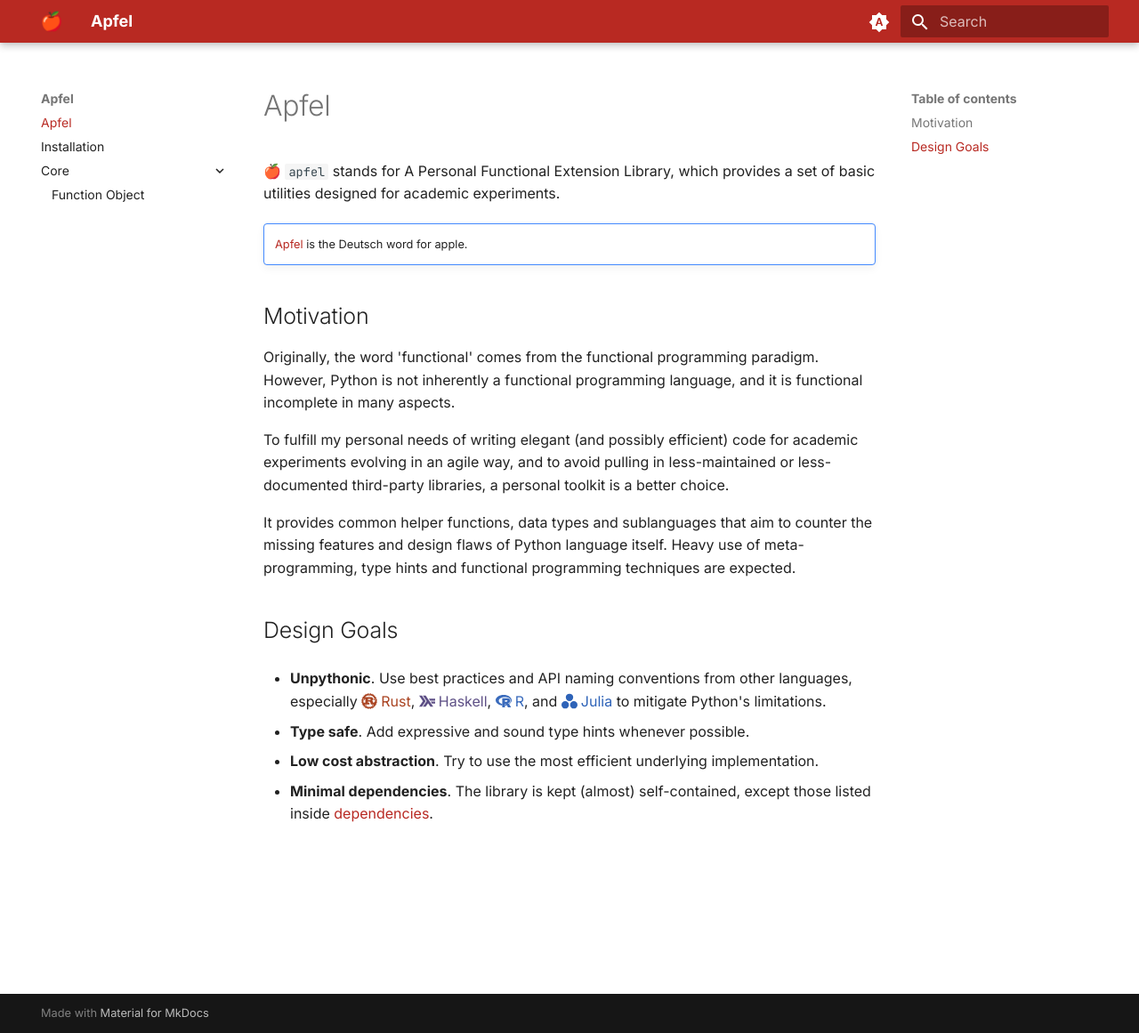
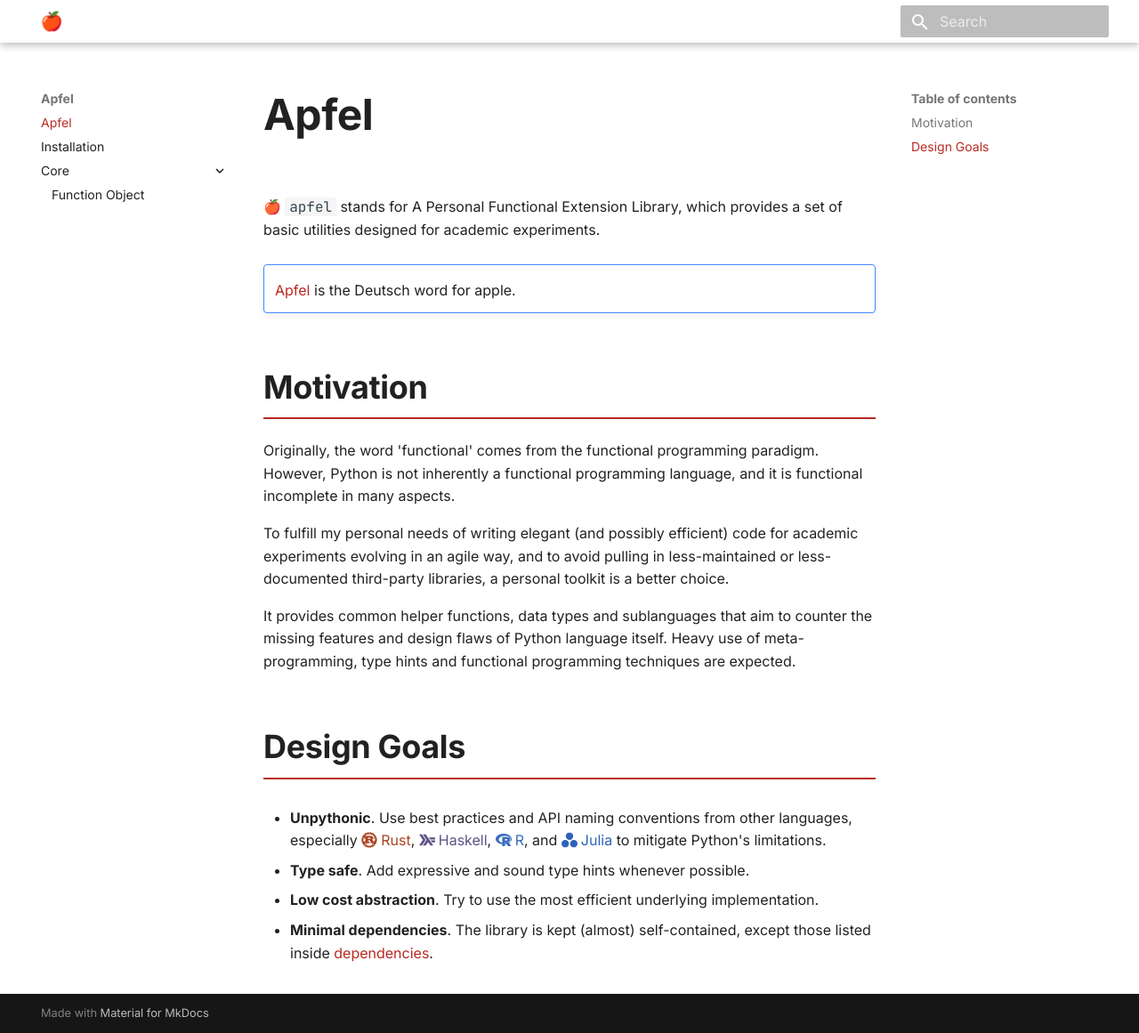
Before and after one commit to Yixuan-Wang/apfel, an MkDocs documentation site: the page built from doc/index.md, in a window 1280 px wide and 1161 px high. Shown: the whole window at 89% size. Built offline with MkDocs 1.6.1 and Material for MkDocs 9.7.7, drawn with Linux system fonts in a browser that asks for light colours.

Commit message:
docs: font fixes

```diff
--- a/doc/overrides/main.html
+++ b/doc/overrides/main.html
@@ -3,5 +3,5 @@
 {% block fonts %}
     <link rel="preconnect" href="https://fonts.googleapis.com">
     <link rel="preconnect" href="https://fonts.gstatic.com" crossorigin>
-    <link href="https://fonts.googleapis.com/css2?family=Inter:slnt,wght@-10,300;-10,400;-10,700;0,300;0,400;0,700&family=JetBrains+Mono:ital,wght@0,100..800;1,100..800&display=swap" rel="stylesheet">
+    <link href="https://fonts.googleapis.com/css2?family=Inter:ital,opsz,wght@0,14..32,100..900;1,14..32,100..900&family=JetBrains+Mono:ital,wght@0,100..800;1,100..800&display=swap" rel="stylesheet">
 {% endblock %}
--- a/doc/stylesheet/extra.css
+++ b/doc/stylesheet/extra.css
@@ -19,13 +19,53 @@
 
 em, i {
     font-style: normal;
-    font-variation-settings: 'slnt' -10;
+    font-variation-settings: 'ital' -10;
+}
+
+.md-typeset :is(h1, h2, h3, h4, h5, h6) {
+    font-family: var(--md-text-font);
+    font-weight: 700 !important;
+}
+
+.md-typeset h1 {
+    font-size: 3em;
+    color: inherit;
+}
+
+.md-typeset h2 {
+    font-size: 2.25em;
+    padding-bottom: 0.25em;
+    border-bottom: solid 2px var(--md-primary-fg-color);
+}
+
+.md-typeset h3 {
+    font-size: 2.125em;
+}
+
+.md-typeset h4 {
+    font-size: 1.5em;
+}
+
+.md-typeset :is(h1, h2, h3, h4, h5, h6) code {
+    background: none;
+    color: inherit;
+    font-size: inherit;
+    padding: 0;
 }
 
 .md-typeset code,.md-typeset kbd,.md-typeset pre {
     color: var(--md-code-fg-color);
     direction: ltr;
-    font-variant-ligatures: discretionary-ligatures
+    font-variant-ligatures: discretionary-ligatures;
+    font-size: inherit;
+}
+
+.md-typeset .admonition, .md-typeset details {
+    font-size: inherit;
+}
+
+header.md-header {
+    background-color: var(--md-default-bg-color);
 }
 
 svg,
```
